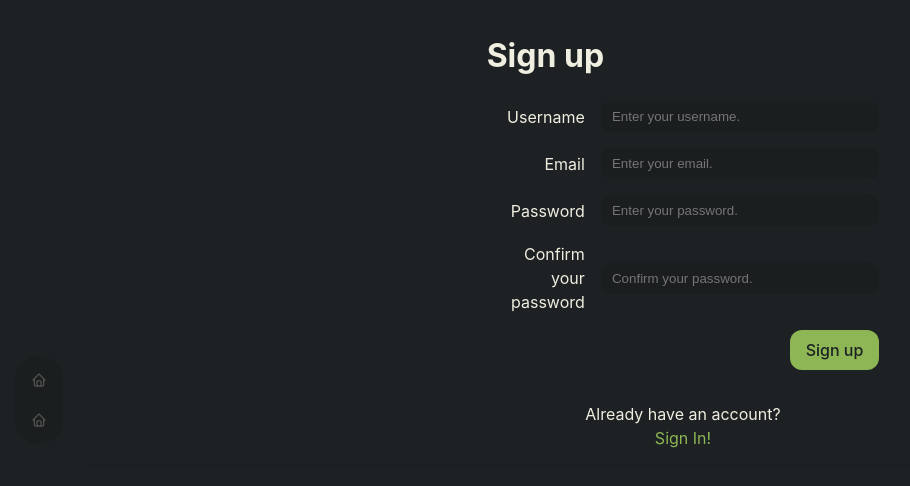
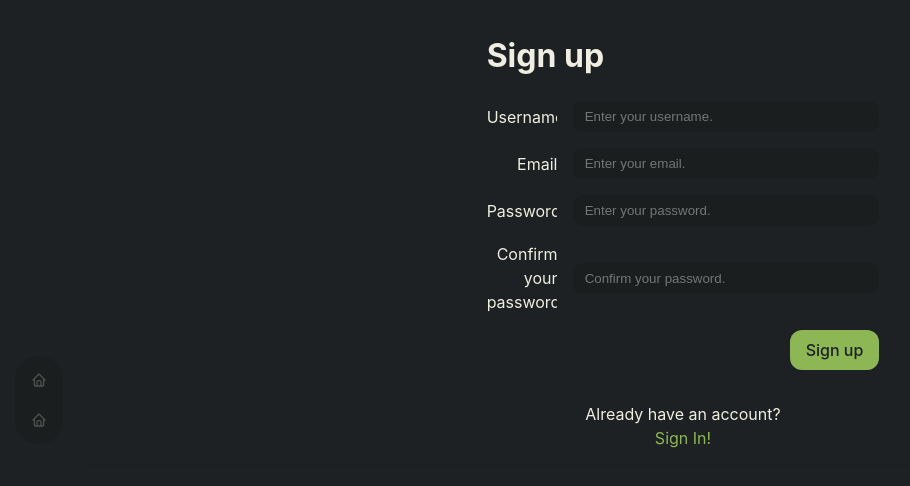
Before and after one commit to t-eldar/musdis-client, a React (Vite) app: page /sign-up in a window 1280 px wide. Shown: the top 486 px of the page, without its empty margins (1-911 px from the left). Built offline with nearby package versions, Linux system fonts and the light colour scheme.

Commit message:
refactor: update styles usage

```diff
--- a/src/components/ui/button/Button.tsx
+++ b/src/components/ui/button/Button.tsx
@@ -1,3 +1,4 @@
+import { combineClassNames } from "@utils/style-utils";
 import styles from "./Button.module.css";
 
 import { ComponentProps, forwardRef } from "react";
@@ -7,7 +8,14 @@ type ButtonProps = ComponentProps<"button">;
 type ButtonRef = HTMLButtonElement;
 
 export const Button = forwardRef<ButtonRef, ButtonProps>((props, ref) => {
-  return <button className={styles.button} ref={ref} {...props} />;
+  const { className, ...rest } = props;
+  return (
+    <button
+      className={combineClassNames(styles.button, className)}
+      ref={ref}
+      {...rest}
+    />
+  );
 });
 
 export default Button;
--- a/src/components/ui/select/Select.module.css
+++ b/src/components/ui/select/Select.module.css
@@ -39,10 +39,8 @@
 
 .content {
   overflow: hidden;
-  background-color: var(--dark);
+  background-color: var(--dark-alt);
   border-radius: var(--outer-radius);
-  box-shadow: 0px 10px 38px -10px rgba(22, 23, 24, 0.35),
-    0px 10px 20px -15px rgba(22, 23, 24, 0.2);
 }
 
 .viewport {
--- a/src/components/ui/text-field/TextField.module.css
+++ b/src/components/ui/text-field/TextField.module.css
@@ -4,11 +4,12 @@
   background-color: var(--dark-alt);
   color: var(--light);
 
-  flex: 1 0 auto;
   padding: 0.5rem 0.7rem;
   text-align: left;
   line-height: 1;
   height: fit-content;
+
+  width: 100%;
 }
 
 .input:focus {
--- a/src/components/ui/text-field/TextField.tsx
+++ b/src/components/ui/text-field/TextField.tsx
@@ -1,3 +1,4 @@
+import { combineClassNames } from "@utils/style-utils";
 import styles from "./TextField.module.css";
 
 import { ComponentProps, forwardRef } from "react";
@@ -18,7 +19,15 @@ export type TextFieldRef = HTMLInputElement;
  */
 export const TextField = forwardRef<TextFieldRef, TextFieldProps>(
   (props, ref) => {
-    return <input ref={ref} className={styles.input} {...props} />;
+    const { className, ...rest } = props;
+
+    return (
+      <input
+        ref={ref}
+        className={combineClassNames(styles.input, className)}
+        {...rest}
+      />
+    );
   }
 );
 
```
Also changed, not shown: src/components/ui/modal/Modal.module.css (+7 -0 lines).
